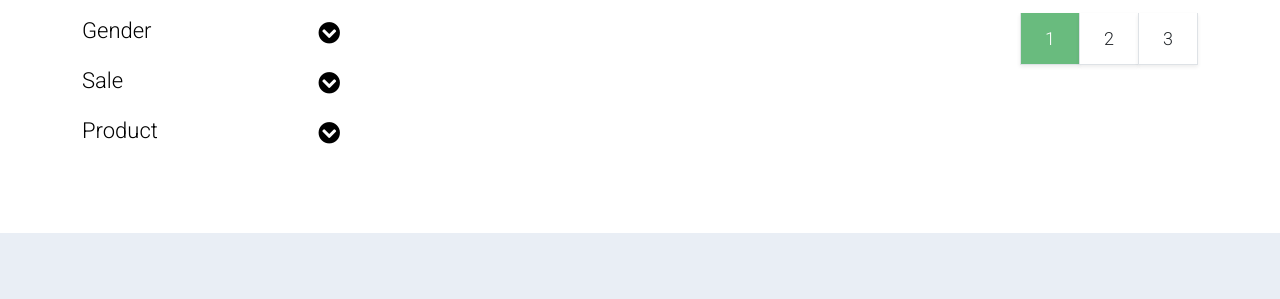
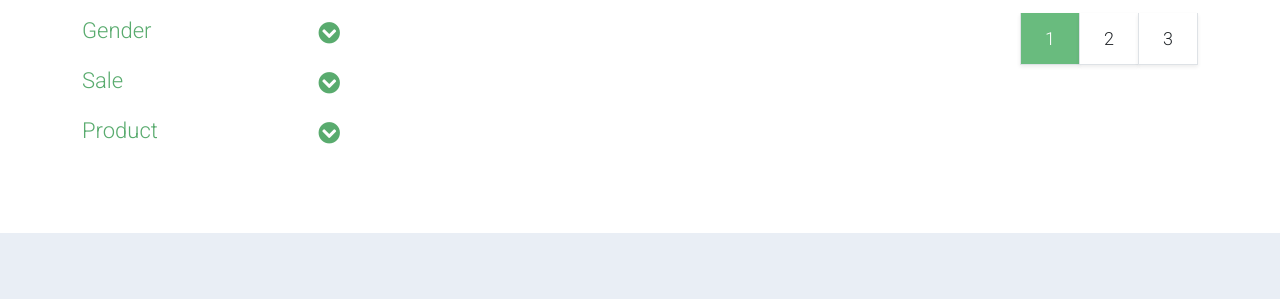
Before and after one commit to Collins-Munufie/jones-commerce, a plain HTML site: page shop.html in a window 1280 px wide. Shown: the part 230-529 px from the top of the page. Drawn offline with Linux system fonts and the light colour scheme; no server answers.

Commit message:
Modified

```diff
--- a/shop.html
+++ b/shop.html
@@ -131,17 +131,17 @@ https://templatemo.com/tm-559-zay-shop
                 <h1 class="h2 pb-4">Categories</h1>
                 <ul class="list-unstyled templatemo-accordion">
                     <li class="pb-3">
-                        <a class="collapsed d-flex justify-content-between h3 text-decoration-none" href="#">
+                        <a class="collapsed d-flex justify-content-between h3 text-decoration-none text-success" href="#">
                             Gender
                             <i class="fa fa-fw fa-chevron-circle-down mt-1"></i>
                         </a>
                         <ul class="collapse show list-unstyled pl-3">
-                            <li><a class="text-decoration-none" href="#">Men</a></li>
-                            <li><a class="text-decoration-none" href="#">Women</a></li>
+                            <li><a class="text-decoration-none cat" href="#">Men's</a></li>
+                            <li><a class="text-decoration-none cat" href="#">Women's</a></li>
                         </ul>
                     </li>
                     <li class="pb-3">
-                        <a class="collapsed d-flex justify-content-between h3 text-decoration-none" href="#">
+                        <a class="collapsed d-flex justify-content-between h3 text-decoration-none text-success href="#">
                             Sale
                             <i class="pull-right fa fa-fw fa-chevron-circle-down mt-1"></i>
                         </a>
@@ -151,7 +151,7 @@ https://templatemo.com/tm-559-zay-shop
                         </ul>
                     </li>
                     <li class="pb-3">
-                        <a class="collapsed d-flex justify-content-between h3 text-decoration-none" href="#">
+                        <a class="collapsed d-flex justify-content-between h3 text-decoration-none text-success" href="#">
                             Product
                             <i class="pull-right fa fa-fw fa-chevron-circle-down mt-1"></i>
                         </a>
```
